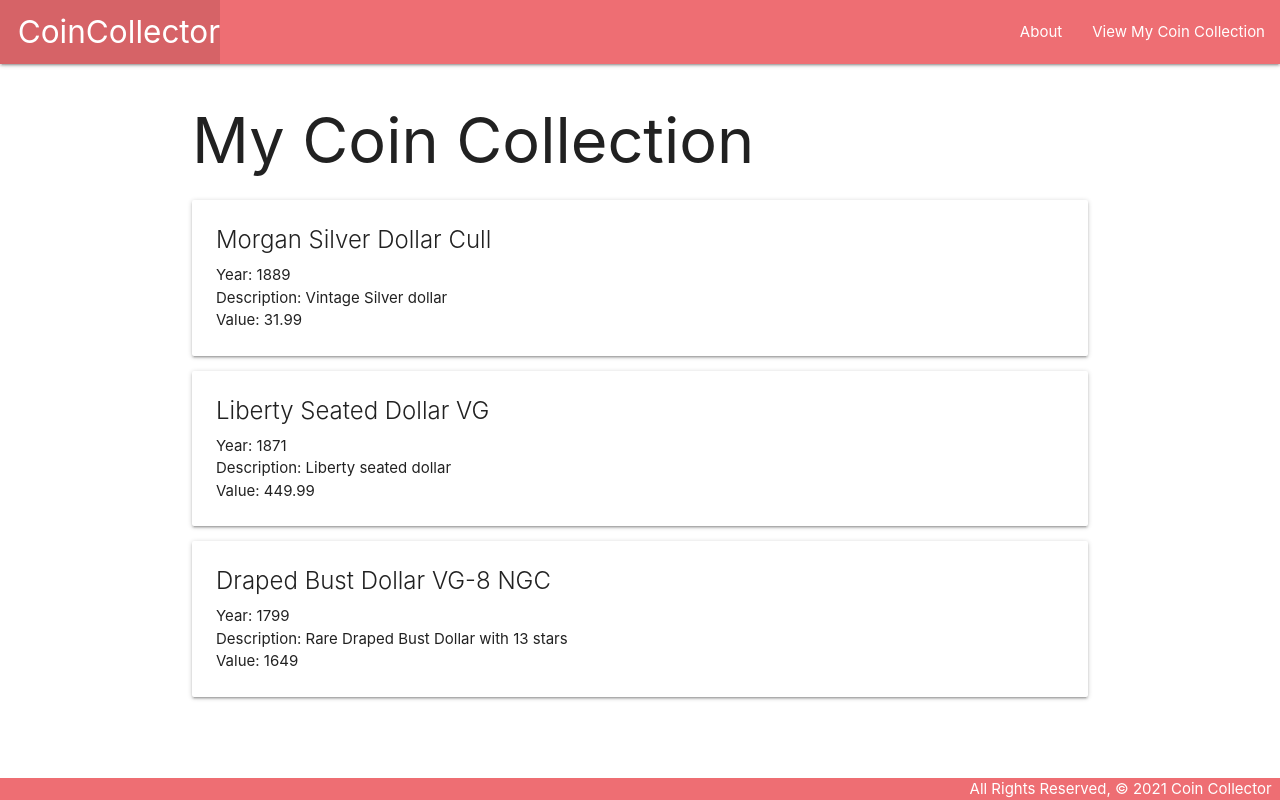
After one commit to smkelly1691/coincollector, a Django app: page /coins/ in a window 1280 px wide. The commit adds this page. Run offline with Django 4.2, Linux system fonts and the light colour scheme.

Commit message:
adds index view and data

```diff
--- a/main_app/templates/base.html
+++ b/main_app/templates/base.html
@@ -18,6 +18,7 @@
         </ul>
         <ul class="right">
           <li><a href="/about">About</a></li>
+          <li><a href="/coins">View My Coin Collection</a></li>
         </ul>
       </div>
     </nav>
--- /dev/null
+++ b/main_app/templates/coins/index.html
@@ -0,0 +1,17 @@
+{% extends 'base.html' %}
+{% block content %}
+
+<h1>My Coin Collection</h1>
+
+{% for coin in coins %}
+  <div class="card">
+    <div class="card-content">
+      <span class="card-title">{{ coin.name }}</span>
+      <p>Year: {{ coin.year }}</p>
+      <p>Description: {{ coin.description }}</p>
+      <p>Value: {{ coin.value }}</p>
+    </div>
+  </div>
+{% endfor %}
+
+{% endblock %}
--- a/main_app/urls.py
+++ b/main_app/urls.py
@@ -4,4 +4,5 @@ from . import views
 urlpatterns = [
     path('', views.home, name='home'),
     path('about/', views.about, name='about'),
+    path('coins/', views.coins_index, name='index'),
 ]
--- a/main_app/views.py
+++ b/main_app/views.py
@@ -1,5 +1,18 @@
 from django.shortcuts import render
 from django.http import HttpResponse
+
+class Coin:
+    def __init__(self, name, year, description, value):
+        self.name = name
+        self.year = year
+        self.description = description
+        self.value = value
+
+coins = [
+    Coin('Morgan Silver Dollar Cull', 1889, 'Vintage Silver dollar', 31.99),
+    Coin('Liberty Seated Dollar VG', 1871, 'Liberty seated dollar', 449.99),
+    Coin('Draped Bust Dollar VG-8 NGC', 1799, 'Rare Draped Bust Dollar with 13 stars', 1649),
+]
 
 
 # Create your views here.
@@ -8,3 +21,6 @@ def home(request):
 
 def about(request):
     return render(request, 'about.html')
+
+def coins_index(request):
+  return render(request, 'coins/index.html', { 'coins': coins })
```
